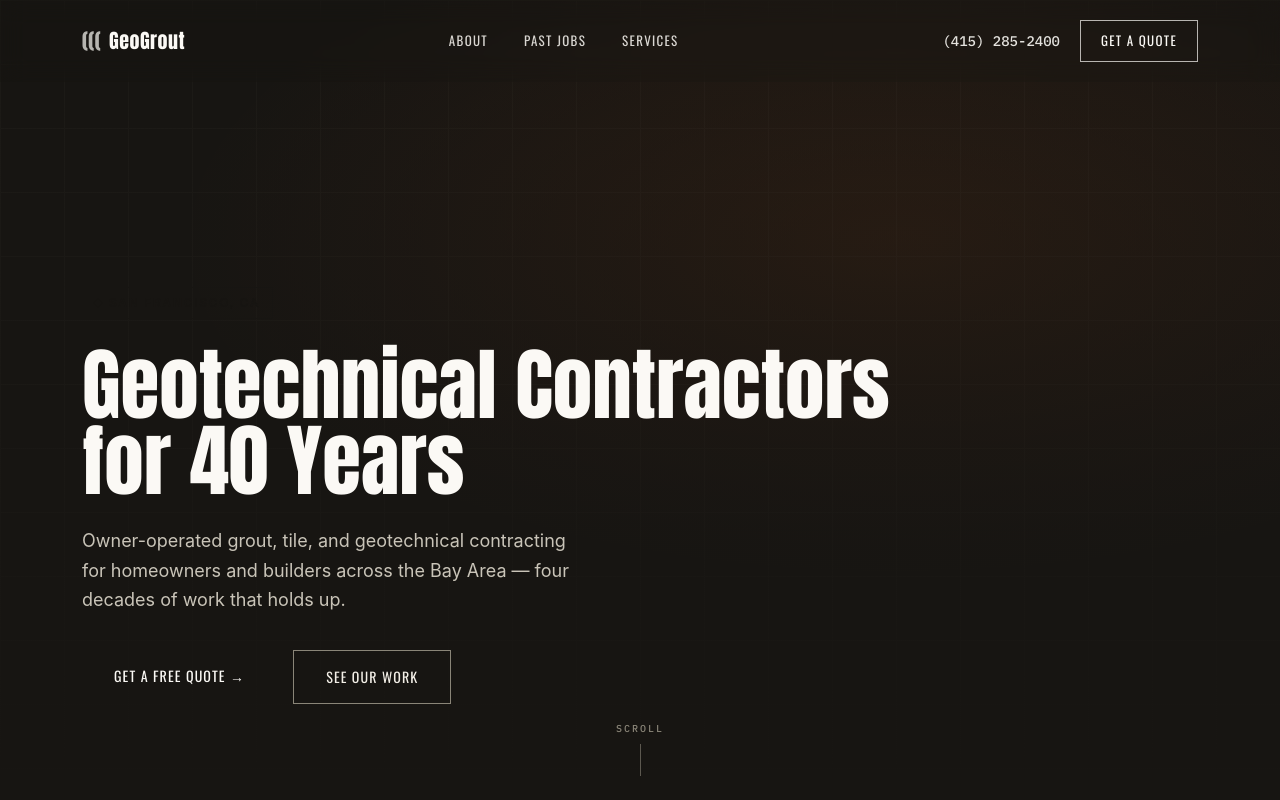
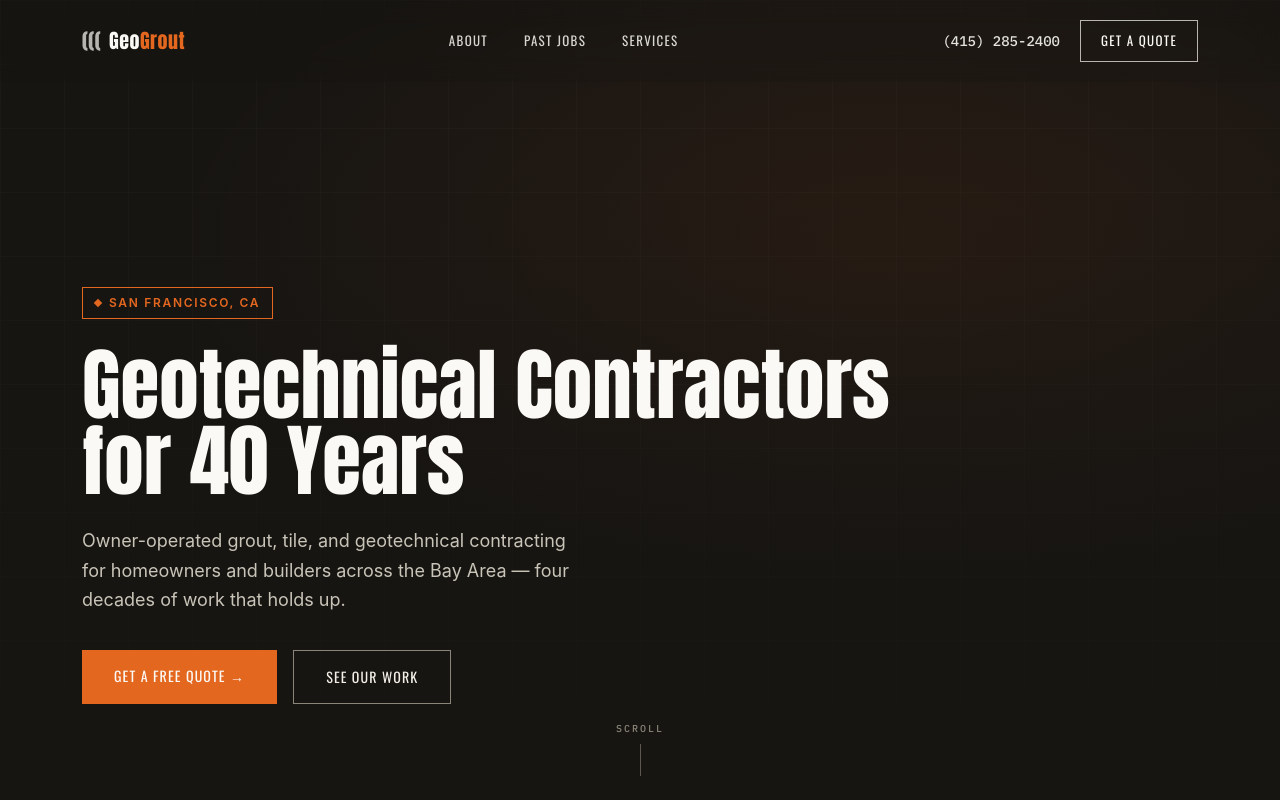
Before and after one commit to garbanzo2411/geo-grout, a Next.js app: page / in a window 1280 px wide. Shown: the top 800 px of the page. Built offline with nearby package versions, Linux system fonts and the light colour scheme.

Commit message:
fixed orange color token typo, stopped tracking .next and .env.local

```diff
--- a/src/app/globals.css
+++ b/src/app/globals.css
@@ -6,7 +6,7 @@
     --color-paper: #f3efe7;
     --color-paper-2: #ece6d9;
     --color-red: #c22a2a;
-    -color-orange: #e4671f;
+    --color-orange: #e4671f;
     --color-steel: #8a8578;
     --color-steel-dim: #5b584f;
     --color-white: #fbf9f5;
```
Also changed, not shown: 2 other files (tests, documents, lock files or other folders).
